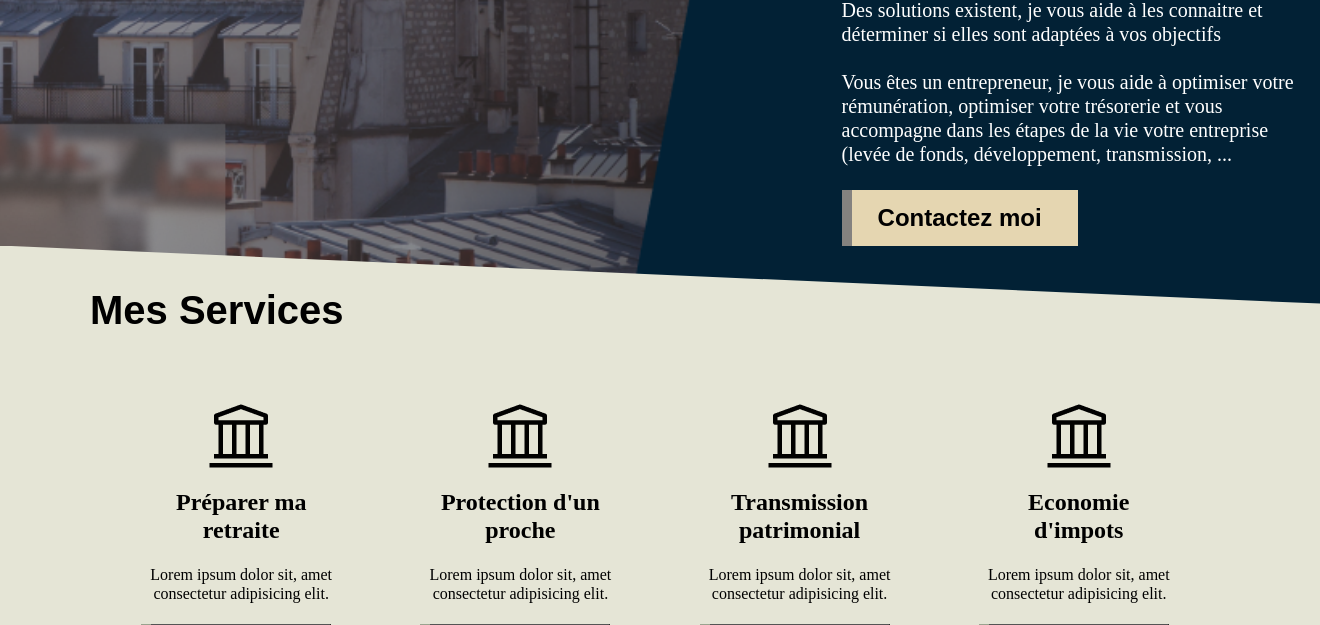
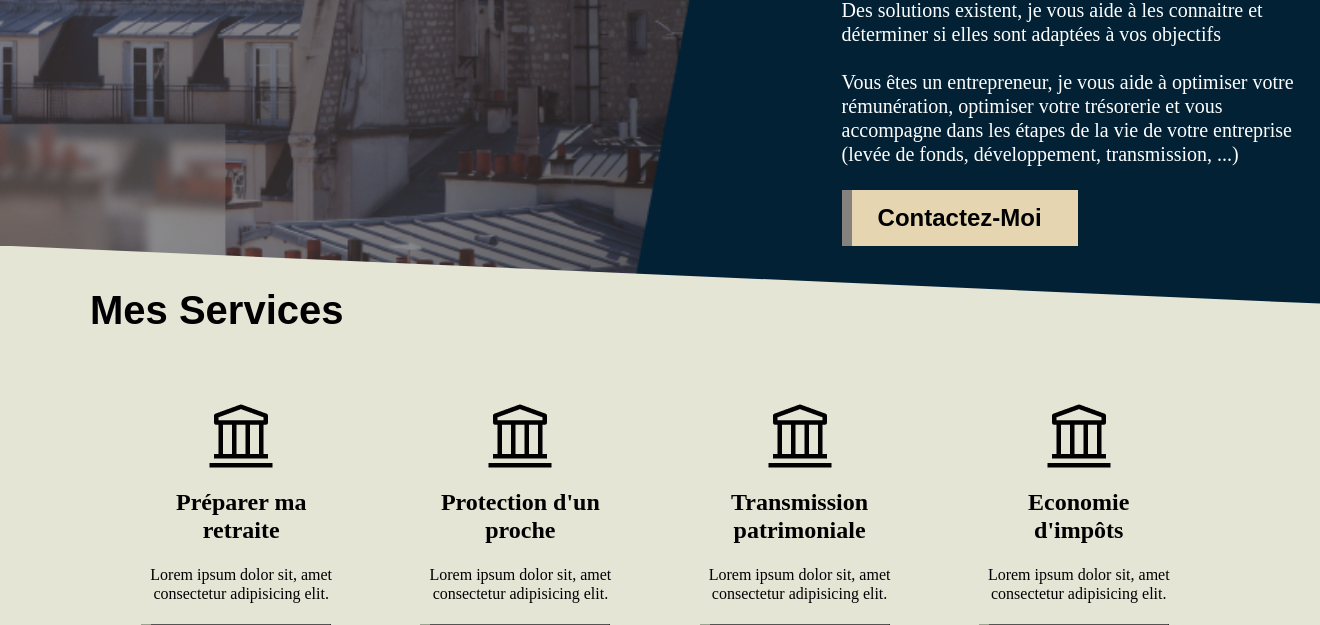
Before and after one commit to HyTaXx/BAP, a PHP site: page / in a window 1320 px wide. Shown: the part 676-1301 px from the top of the page. Run offline with PHP 8.4, Linux system fonts and the light colour scheme; some libraries are stand-ins or nearby versions; some web fonts are replaced.

Commit message:
:lipstick: Fixed minor discrepencies and typos

```diff
--- a/index.html
+++ b/index.html
@@ -30,8 +30,8 @@
         <div class="intro">
             <p>Parce vous êtes unique, je vous propose un accompagnement sur mesure, adapté à vos besoins spécifiques pour optimiser votre fiscalité, faire fructifier votre patrimoine, compléter vos revenus, concrétiser vos projets immobiliers, préparer votre retraite, transmettre votre patrimoine …</p>
             <p>Des solutions existent, je vous aide à les connaitre et déterminer si elles sont adaptées à vos objectifs </p>
-            <p>Vous êtes un entrepreneur, je vous aide à optimiser votre rémunération, optimiser votre trésorerie et vous accompagne dans les étapes de la vie votre entreprise (levée de fonds, développement, transmission, ...</p>
-            <button id="Contactez_moi"> Contactez moi </button>
+            <p>Vous êtes un entrepreneur, je vous aide à optimiser votre rémunération, optimiser votre trésorerie et vous accompagne dans les étapes de la vie de votre entreprise (levée de fonds, développement, transmission, ...)</p>
+            <button id="Contactez_moi"> Contactez-Moi </button>
         </div>
 
     </section>
@@ -52,13 +52,13 @@
             </div>
             <div class="services" id="s3">
                 <img src="img/Bank.png" alt="logo-branque" class="img-services">
-                <h3 class="titre-section-services">Transmission <br>patrimonial</h3>
+                <h3 class="titre-section-services">Transmission <br>patrimoniale</h3>
                 <p class="texte-section-services">Lorem ipsum dolor sit, amet consectetur adipisicing elit.</p>
                 <button class="button-services" id="b3">En Savoir Plus</button>
             </div>
             <div class="services" id="s4">
                 <img src="img/Bank.png" alt="logo-branque" class="img-services">
-                <h3 class="titre-section-services">Economie <br>d'impots</h3>
+                <h3 class="titre-section-services">Economie <br>d'impôts</h3>
                 <p class="texte-section-services">Lorem ipsum dolor sit, amet consectetur adipisicing elit.</p>
                 <button class="button-services" id="b4">En Savoir Plus</button>
             </div>
@@ -110,7 +110,7 @@
                 <p class="p-exp w-400">Vous avez une question d’ordre patrimonial, fiscal ou financier et vous souhaitez obtenir des informations  ? </p>
                 <p class=" w-400 bigger-p">Contactez-moi pour obtenir la meilleure solution !</p>
             </div>
-            <button class="pad-top contact light-button">Contactez-Moi !</button>
+            <button class="pad-top contact light-button">Contactez-Moi</button>
         </div>
 
         <div class="flex-col">
--- a/style.css
+++ b/style.css
@@ -268,6 +268,7 @@ header{
     padding: 14px 36px 14px 36px;
     transition: all 0.8s;
     font-weight: bold;
+    font-family:  "sofia-pro", sans-serif;
 }
 
 #Contactez_moi:hover{
@@ -345,9 +346,6 @@ footer{
 }
 
 .light-button{
-    background-color: var(--light-button-color);
-    color: var(--black-text-color);
-    box-shadow: -8px  0 var(--light-shadow-color);
     font-family: "sofia-pro", sans-serif;
     font-weight: bold;
 }
@@ -372,7 +370,7 @@ footer{
     border: 0;
     color: var(--black-text-color);
     font-size: 1.5rem;
-    padding: 1rem 2rem 1rem 2rem;
+    padding: 14px 36px 14px 36px;
     transition: all 0.8s;
 }
 
```
